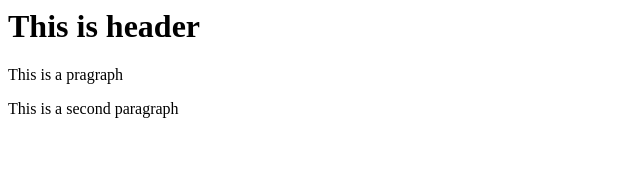
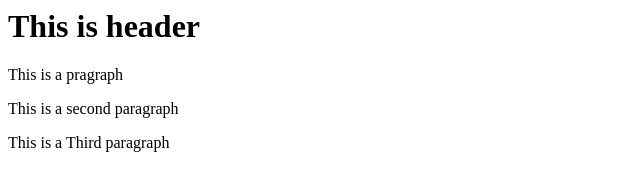
Before and after one commit to dipakg007/git-test, a website: page index.html in a window 1280 px wide. Shown: the whole page, without its empty margins (0-640 px from the left). Drawn offline with Linux system fonts and the light colour scheme.

Commit message:
forth commit

```diff
--- a/index.html
+++ b/index.html
@@ -6,5 +6,6 @@
         <h1>This is header</h1>
         <p>This is a pragraph</p>
         <p>This is a second paragraph</p>
+        <p>This is a Third paragraph</p>
     </body>
 </html>
```
Also changed, not shown: package.json (added, +24 -0 lines), 2 other files.
